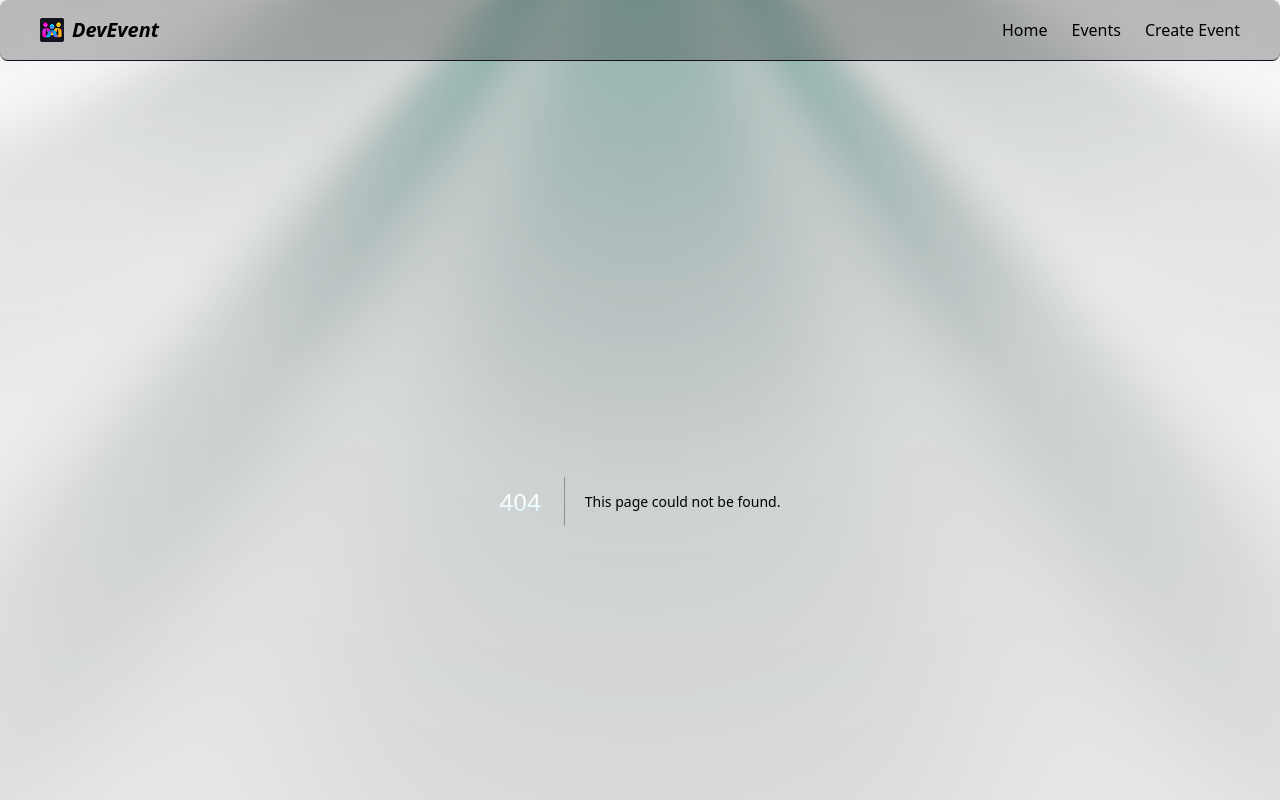
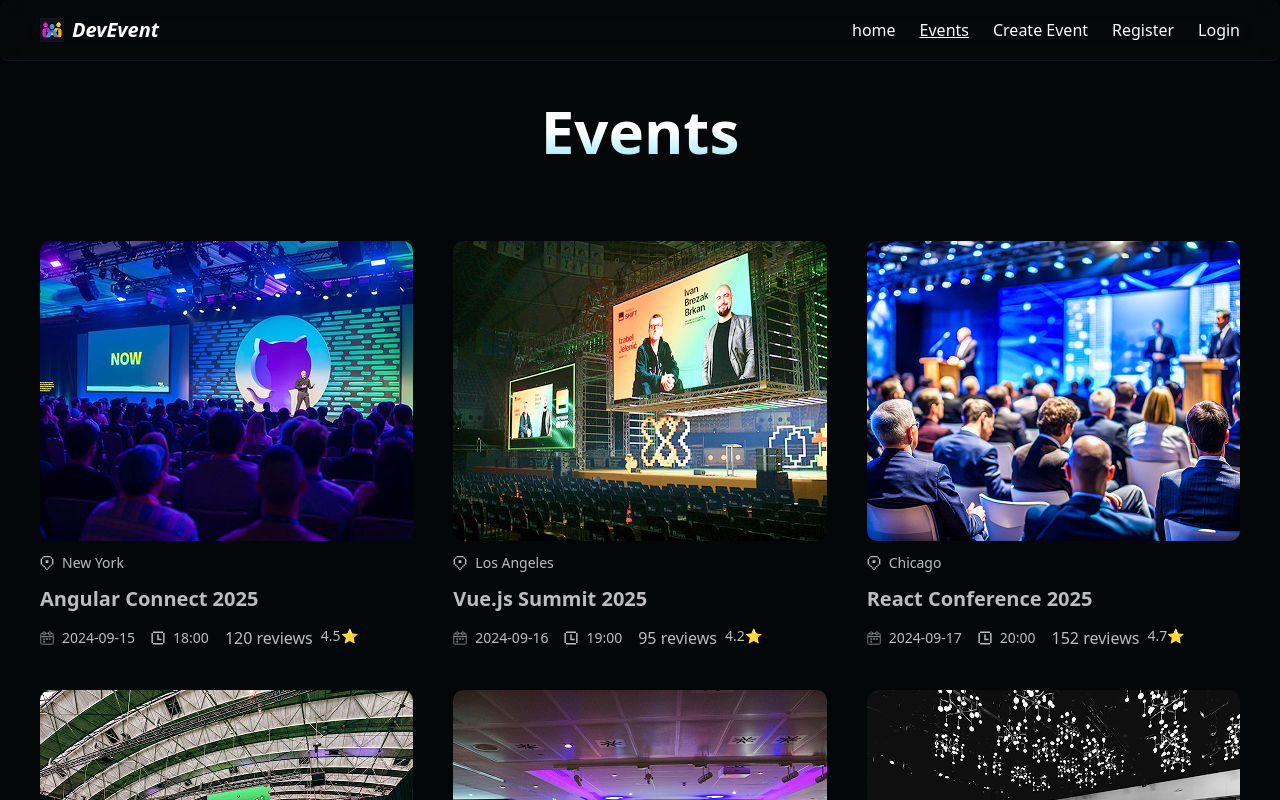
Before and after one commit to ZouhairDev49/DevEvent-Next.js16, a Next.js app: page /events in a window 1280 px wide. Before the commit this address had no page. Shown: the top 800 px of the page. Built offline with nearby package versions, Linux system fonts and the light colour scheme; a web font is replaced by a local one.

Commit message:
learn next Links and active links and more routing

```diff
--- /dev/null
+++ b/app/(auth)/forgot-password/page.tsx
@@ -0,0 +1,13 @@
+
+export default function page() {
+  return (
+    <>
+      <h1>Forgot Password</h1>
+      {/*
+
+      we put (auth) to auth folder cause we want ignor auth part in routing
+      auth/forgot-password  -> frorgot-password
+       */}
+    </>
+  )
+}
--- /dev/null
+++ b/app/(auth)/login/page.tsx
@@ -0,0 +1,8 @@
+
+export default function page() {
+  return (
+    <>
+      <h1 className="text-center">Login</h1>
+    </>
+  )
+}
--- /dev/null
+++ b/app/(auth)/register/page.tsx
@@ -0,0 +1,8 @@
+
+export default function page() {
+  return (
+    <>
+      <h1 className="text-center">Register</h1>
+    </>
+  )
+}
--- /dev/null
+++ b/app/events/page.tsx
@@ -0,0 +1,21 @@
+import EventCard from "@/components/EventCard";
+import { events } from "@/lib/data";
+
+export default function page() {
+  return (
+    <>
+      <h1 className="text-center">Events</h1>
+            <div className="mt-20 space-y-7">
+              <ul className="events">
+                {
+                  events.map((event)=>(
+                    <div key={event.title}>
+                      <EventCard  {...event}/>
+                    </div>
+                  ))
+                }
+              </ul>
+            </div>
+    </>
+  )
+}
--- a/app/layout.tsx
+++ b/app/layout.tsx
@@ -31,7 +31,7 @@
       >
       <Navbar/>
         <div className="absolute inset-0 top-0 -z-1 min-h-screen">
-          <LightRays
+          {/* <LightRays
             raysOrigin="top-center-offset"
             raysColor="#5dfeca"
             raysSpeed={0.5}
@@ -41,7 +41,7 @@
             mouseInfluence={0.02}
             noiseAmount={0.0}
             distortion={0.01}
-          />
+          /> */}
         </div>
         <main>{children}</main>
       </body>
--- a/components/Navbar.tsx
+++ b/components/Navbar.tsx
@@ -1,22 +1,44 @@
-import Image from "next/image"
-import Link from "next/link"
+"use client";
+import Image from "next/image";
+import Link from "next/link";
+import { usePathname } from "next/navigation";
 
 const Navbar = () => {
+  const navLinks = [
+    { name: "home", href: "/" },
+    { name: "Events", href: "/events" },
+    { name: "Create Event", href: "/createEvent" },
+    { name: "Register", href: "/register" },
+    { name: "Login", href: "/login" },
+  ];
+  const pathname = usePathname();
   return (
     <header>
       <nav>
-        <Link href="/" className="logo" >
+        <Link href="/" className="logo">
           <Image src="/icons/logo.png" alt="logo" width={24} height={24} />
           <p>DevEvent</p>
         </Link>
         <ul>
-          <Link href="/" >Home</Link>
-          <Link href="/" >Events</Link>
-          <Link href="/" >Create Event</Link>
+          {navLinks.map((link) => {
+            const isActive =
+              link.href === "/"
+                ? pathname === "/"
+                : pathname.startsWith(link.href);
+            return (
+              <Link
+                className={isActive ? "underline" : "none"}
+                href={link.href}
+                key={link.name}
+              >
+                {link.name}
+              </Link>
+            );
+          })}
         </ul>
       </nav>
     </header>
-  )
-}
+  );
+};
 
-export default Navbar
+export default Navbar;
```
